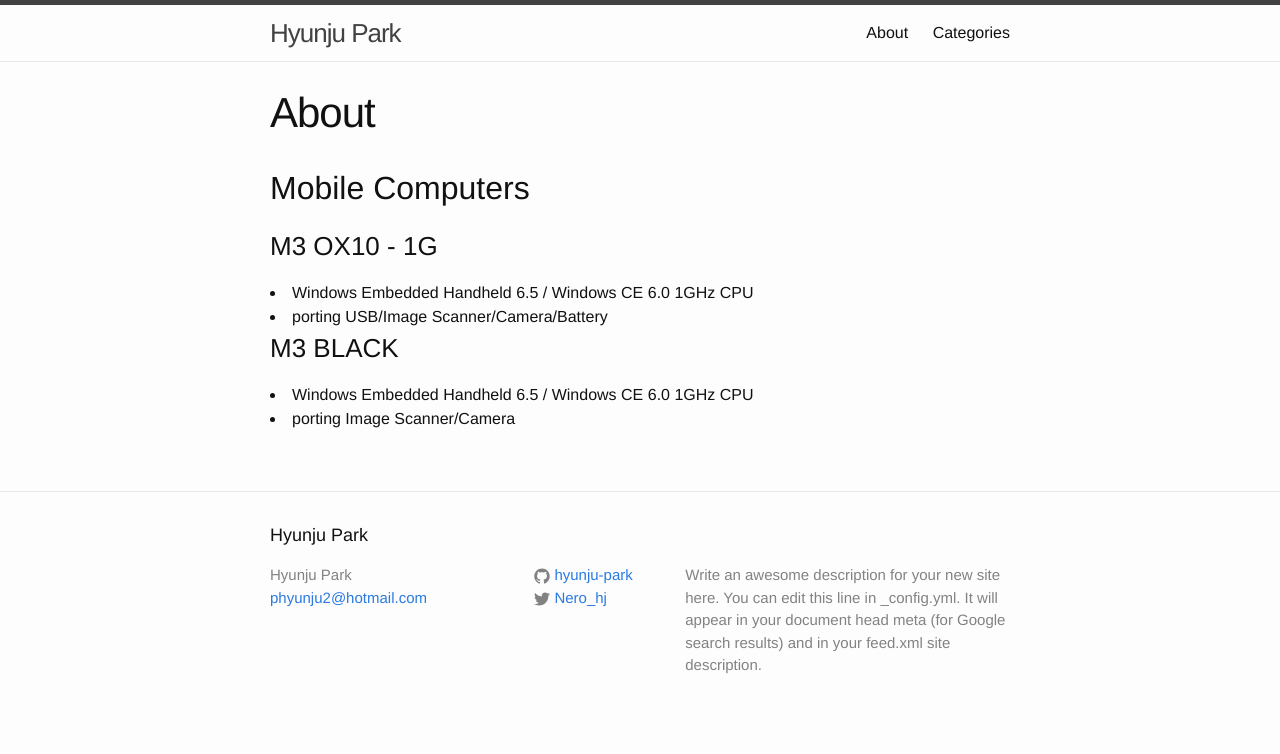
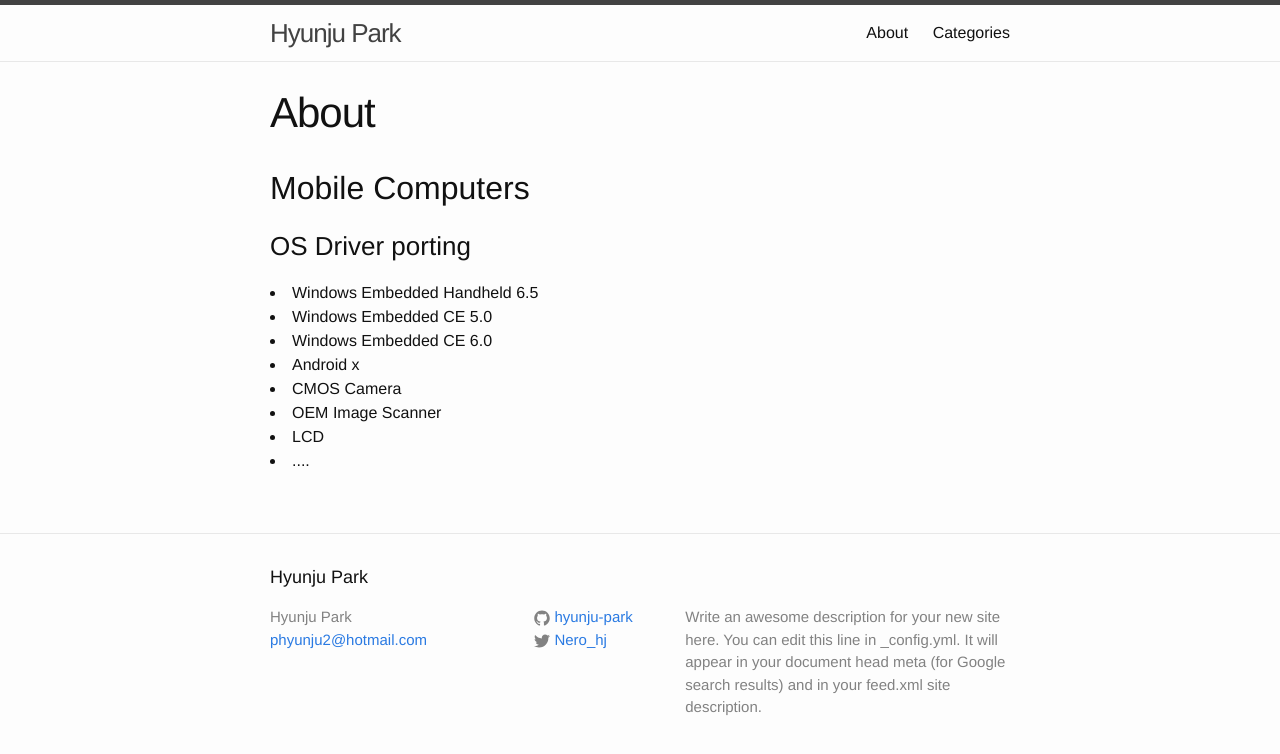
Before and after one commit to hyunju-park/hyunju-park.github.io, a Jekyll site: the page built from about.md, in a window 1280 px wide. Shown: the top 754 px of the page. Built offline with Jekyll 4.4.1, drawn with Linux system fonts in a browser that asks for light colours.

Commit message:
Update about.md

```diff
--- a/about.md
+++ b/about.md
@@ -6,10 +6,13 @@ permalink: /about/
 
 <h2>Mobile Computers</h2>
 
-<h3>M3 OX10 - 1G</h3>
-<li>Windows Embedded Handheld 6.5 / Windows CE 6.0 1GHz CPU</li>
-<li>porting USB/Image Scanner/Camera/Battery</li>
+<h3>OS Driver porting</h3>
+<li>Windows Embedded Handheld 6.5</li>
+<li>Windows Embedded CE 5.0</li>
+<li>Windows Embedded CE 6.0</li>
+<li>Android x</li>
 
-<h3>M3 BLACK</h3>
-<li>Windows Embedded Handheld 6.5 / Windows CE 6.0 1GHz CPU</li>
-<li>porting Image Scanner/Camera</li>
+<li>CMOS Camera</li>
+<li>OEM Image Scanner</li>
+<li>LCD</li>
+<li>....</li>
```
